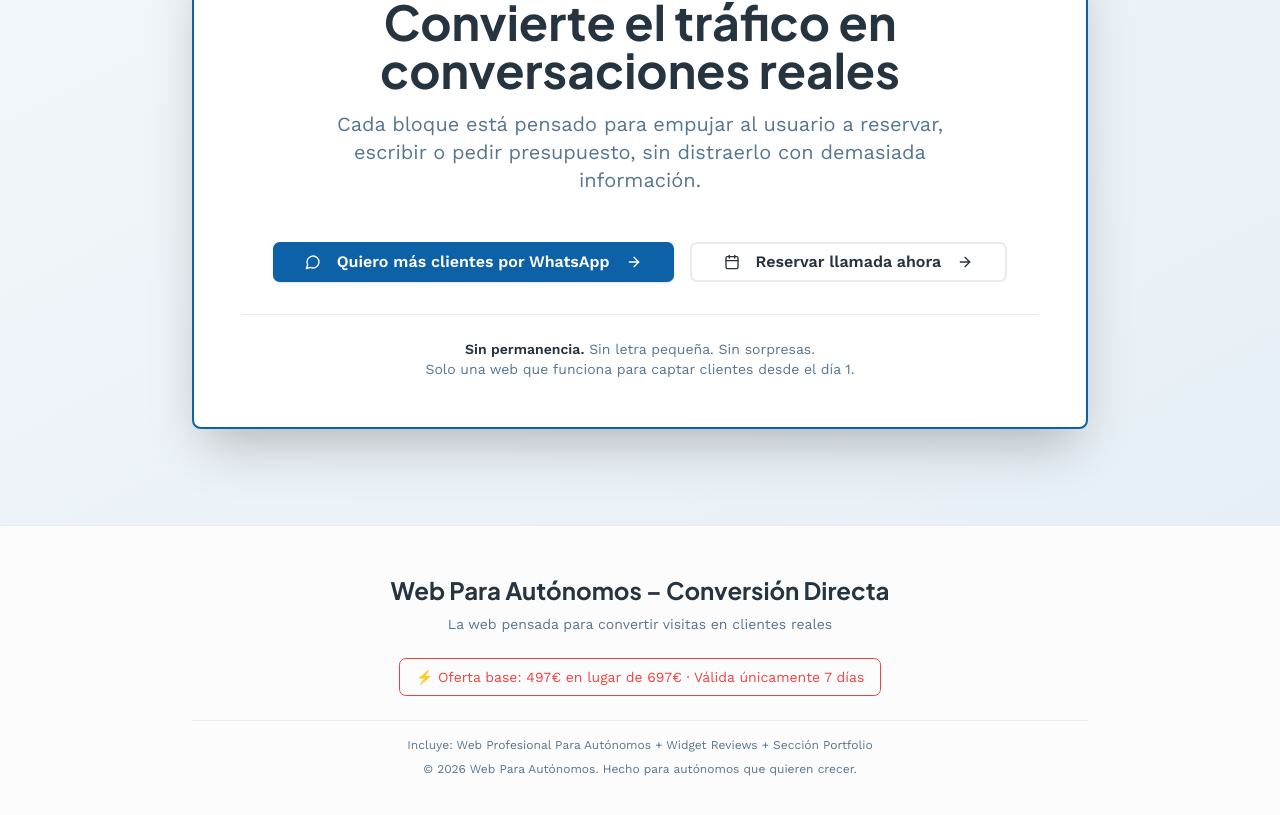
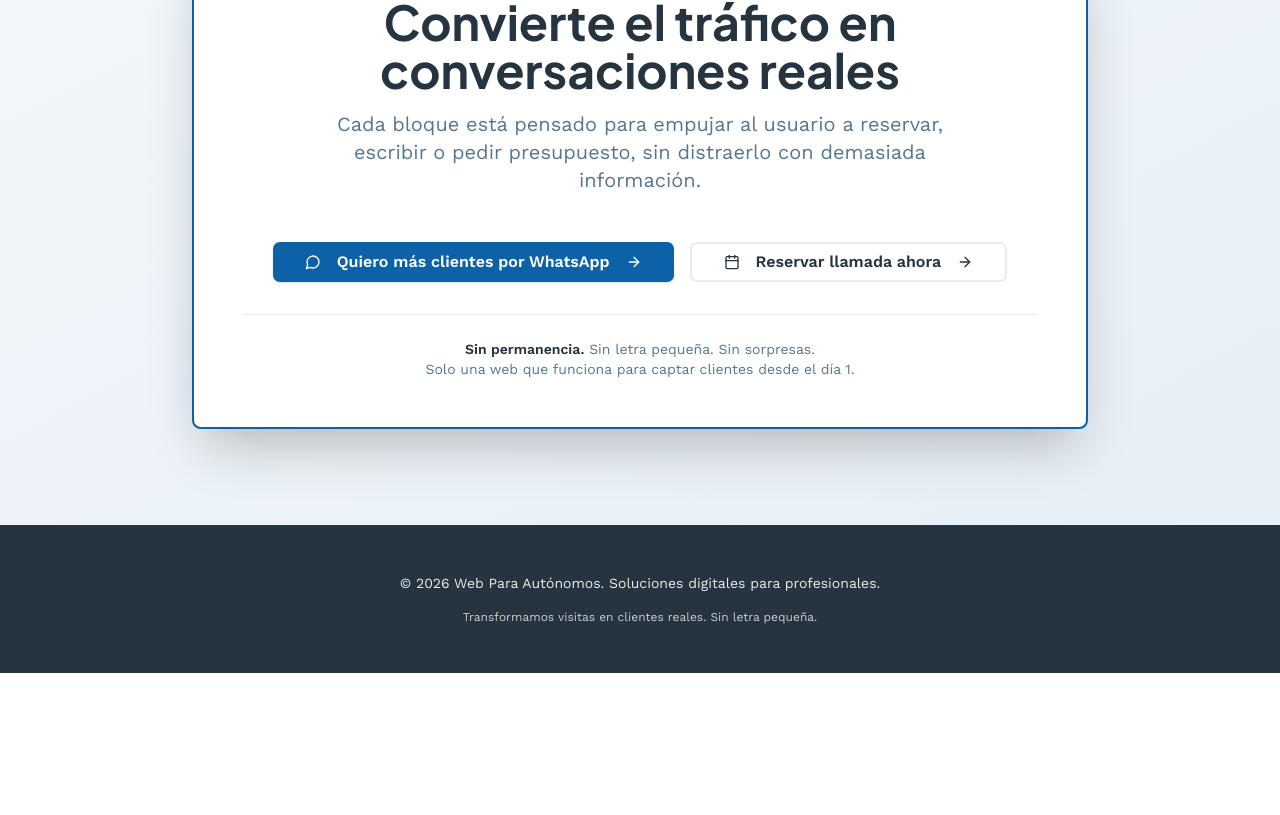
Before and after one commit to fsmartcfs-code/sg-f578bdde-0a98-4ac7-af00-b40a6d478feb-1776842642, a Next.js app: page / in a window 1280 px wide. Shown: the part 7531-8346 px from the top of the page. After the commit the page ends 8204 px from the top, so only its background shows below. Built offline with nearby package versions, Linux system fonts and the light colour scheme.

Commit message:
feat(portfolio): remove limited offer message from footer

```diff
--- a/src/components/Footer.tsx
+++ b/src/components/Footer.tsx
@@ -1,33 +1,14 @@
-import { Badge } from "@/components/ui/badge";
-
 export function Footer() {
-  const currentYear = new Date().getFullYear();
-
   return (
-    <footer className="border-t bg-muted/30 py-12">
+    <footer className="bg-foreground text-background py-8 md:py-12">
       <div className="container">
-        <div className="max-w-4xl mx-auto text-center space-y-6">
-          <div className="space-y-2">
-            <h3 className="font-heading text-2xl font-bold">
-              Web Para Autónomos – Conversión Directa
-            </h3>
-            <p className="text-sm text-muted-foreground">
-              La web pensada para convertir visitas en clientes reales
-            </p>
-          </div>
-
-          <Badge variant="outline" className="text-sm font-normal px-4 py-2 border-destructive text-destructive">
-            ⚡ Oferta base: 497€ en lugar de 697€ · Válida únicamente 7 días
-          </Badge>
-
-          <div className="pt-4 border-t border-border space-y-2">
-            <p className="text-xs text-muted-foreground">
-              Incluye: Web Profesional Para Autónomos + Widget Reviews + Sección Portfolio
-            </p>
-            <p className="text-xs text-muted-foreground">
-              © {currentYear} Web Para Autónomos. Hecho para autónomos que quieren crecer.
-            </p>
-          </div>
+        <div className="text-center space-y-4">
+          <p className="text-sm opacity-90">
+            © 2026 Web Para Autónomos. Soluciones digitales para profesionales.
+          </p>
+          <p className="text-xs opacity-75">
+            Transformamos visitas en clientes reales. Sin letra pequeña.
+          </p>
         </div>
       </div>
     </footer>
```
